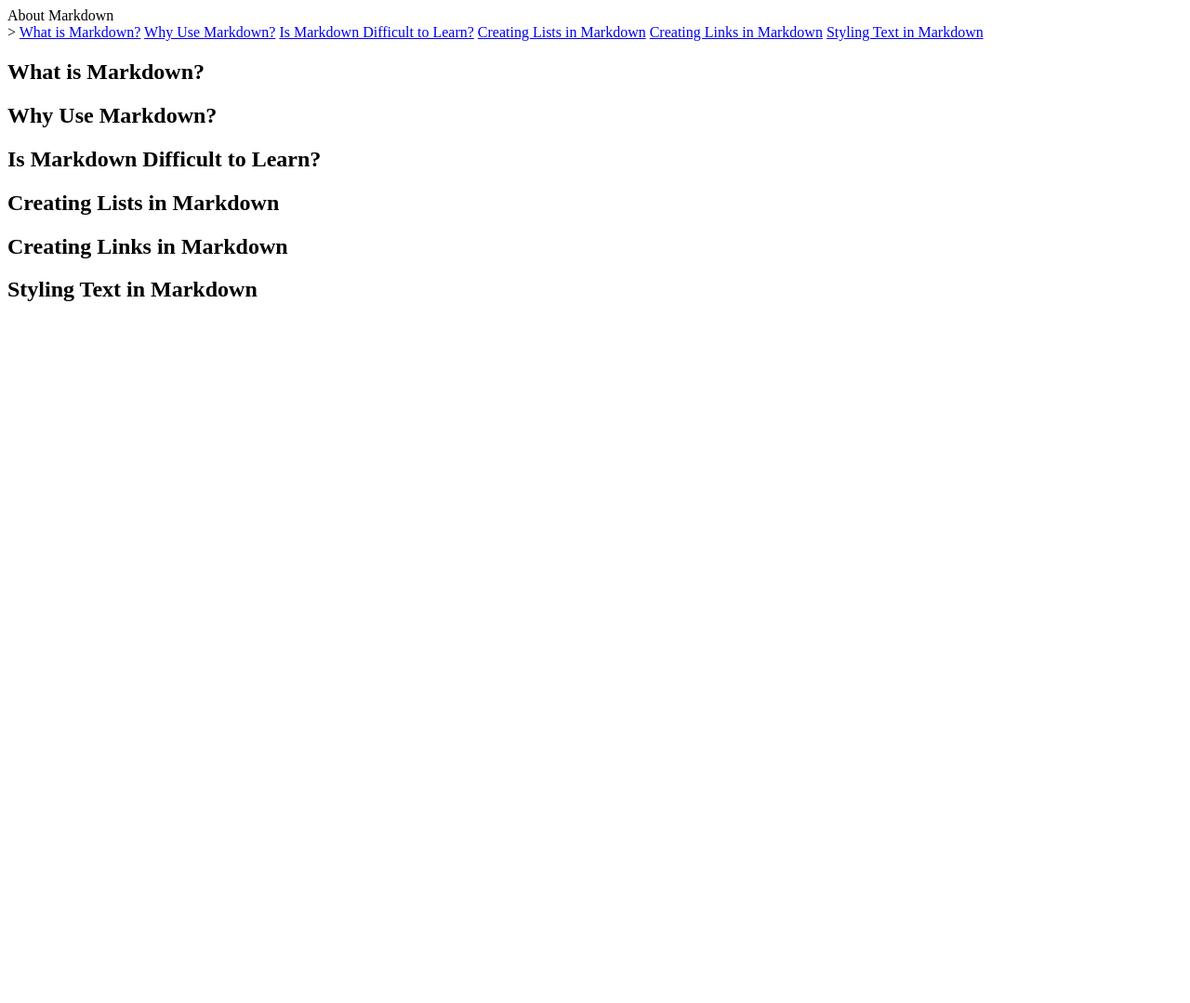
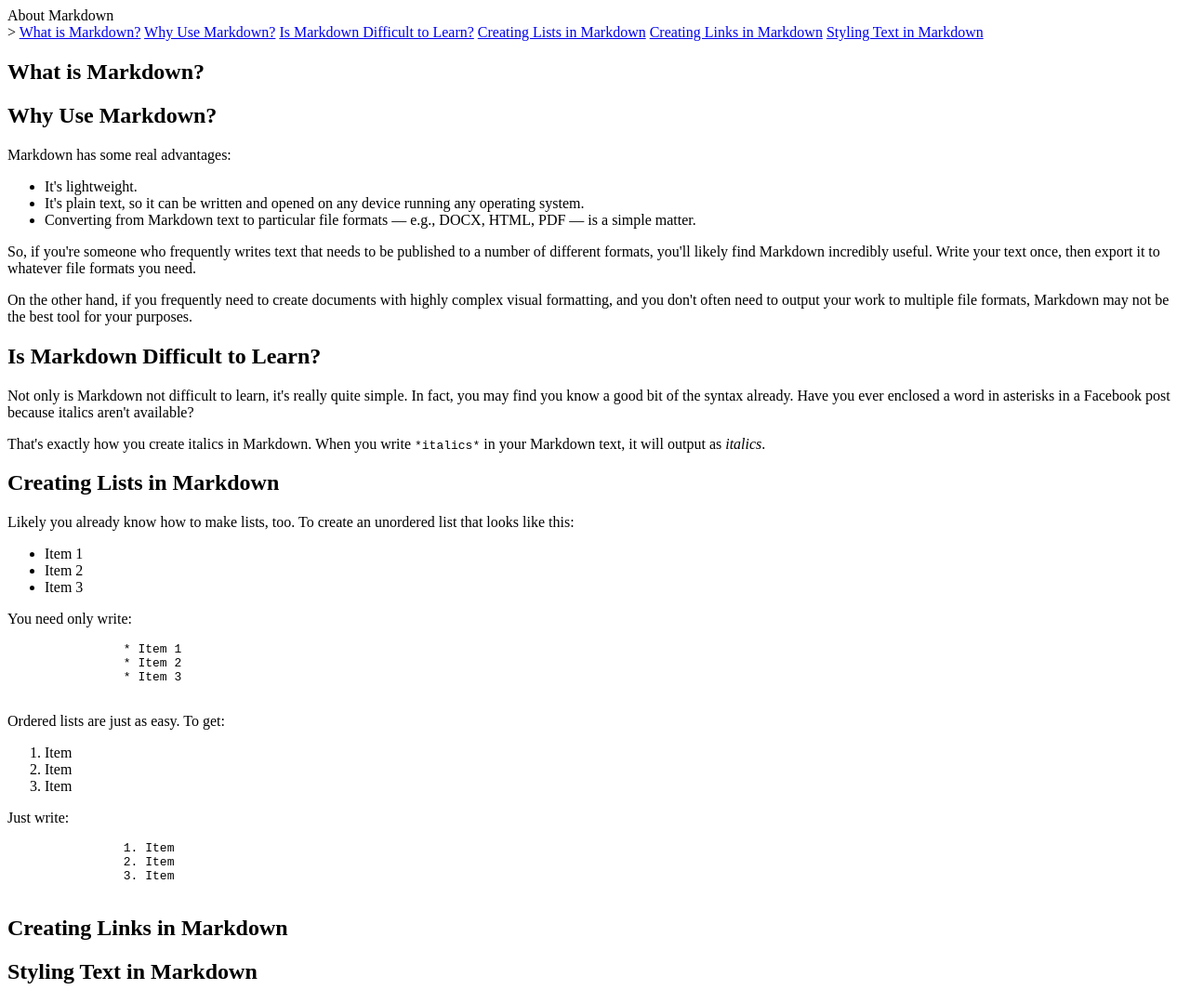
Before and after one commit to acavender/techdoc, a plain HTML site: page index.html in a window 1280 px wide. Shown: the whole page at 93% size. Before the commit the page ends 800 px from the top, so only its background shows below. Drawn offline with Linux system fonts and the light colour scheme; a script that the page names is missing.

Commit message:
Added content to some of the sections.

```diff
--- a/index.html
+++ b/index.html
@@ -24,12 +24,49 @@
         </section>
         <section class="main-section" id="Why_Use_Markdown?">
             <h2>Why Use Markdown?</h2>
+            <p>Markdown has some real advantages:
+                <ul>
+                    <li>It's lightweight.</li>
+                    <li>It's plain text, so it can be written and opened on any device running any operating system.</li>
+                    <li>Converting from Markdown text to particular file formats &mdash; e.g., DOCX, HTML, PDF &mdash; is a simple matter.</li>
+                </ul>
+            </p>
+            <p>So, if you're someone who frequently writes text that needs to be published to a number of different formats, you'll likely find Markdown incredibly useful. Write your text once, then export it to whatever file formats you need.</p>
+            <p>On the other hand, if you frequently need to create documents with highly complex visual formatting, and you don't often need to output your work to multiple file formats, Markdown may not be the best tool for your purposes.</p>
         </section>
         <section class="main-section" id="Is_Markdown_Difficult_to_Learn?">
             <h2>Is Markdown Difficult to Learn?</h2>
+            <p>Not only is Markdown not difficult to learn, it's really quite simple. In fact, you may find you know a good bit of the syntax already. Have you ever enclosed a word in asterisks in a Facebook post because italics aren't available?</p>
+            <p>That's exactly how you create italics in Markdown. When you write <code>*italics*</code> in your Markdown text, it will output as <em>italics</em>.</p>
         </section>
         <section class="main-section" id="Creating_Lists_in_Markdown">
             <h2>Creating Lists in Markdown</h2>
+            <p>Likely you already know how to make lists, too. To create an unordered list that looks like this:
+                <ul>
+                    <li>Item 1</li>
+                    <li>Item 2</li>
+                    <li>Item 3</li>
+                </ul>
+            </p>
+            <p>You need only write:</p>
+            <pre>
+                * Item 1
+                * Item 2
+                * Item 3
+            </pre>
+            <p>Ordered lists are just as easy. To get:
+                <ol>
+                    <li>Item</li>
+                    <li>Item</li>
+                    <li>Item</li>
+                </ol>
+            </p>
+            <p>Just write:</p>
+            <pre>
+                1. Item
+                2. Item
+                3. Item
+            </pre>
         </section>
         <section class="main-section" id="Creating_Links_in_Markdown">
             <h2>Creating Links in Markdown</h2>
```
Also changed, not shown: 1 other file.
